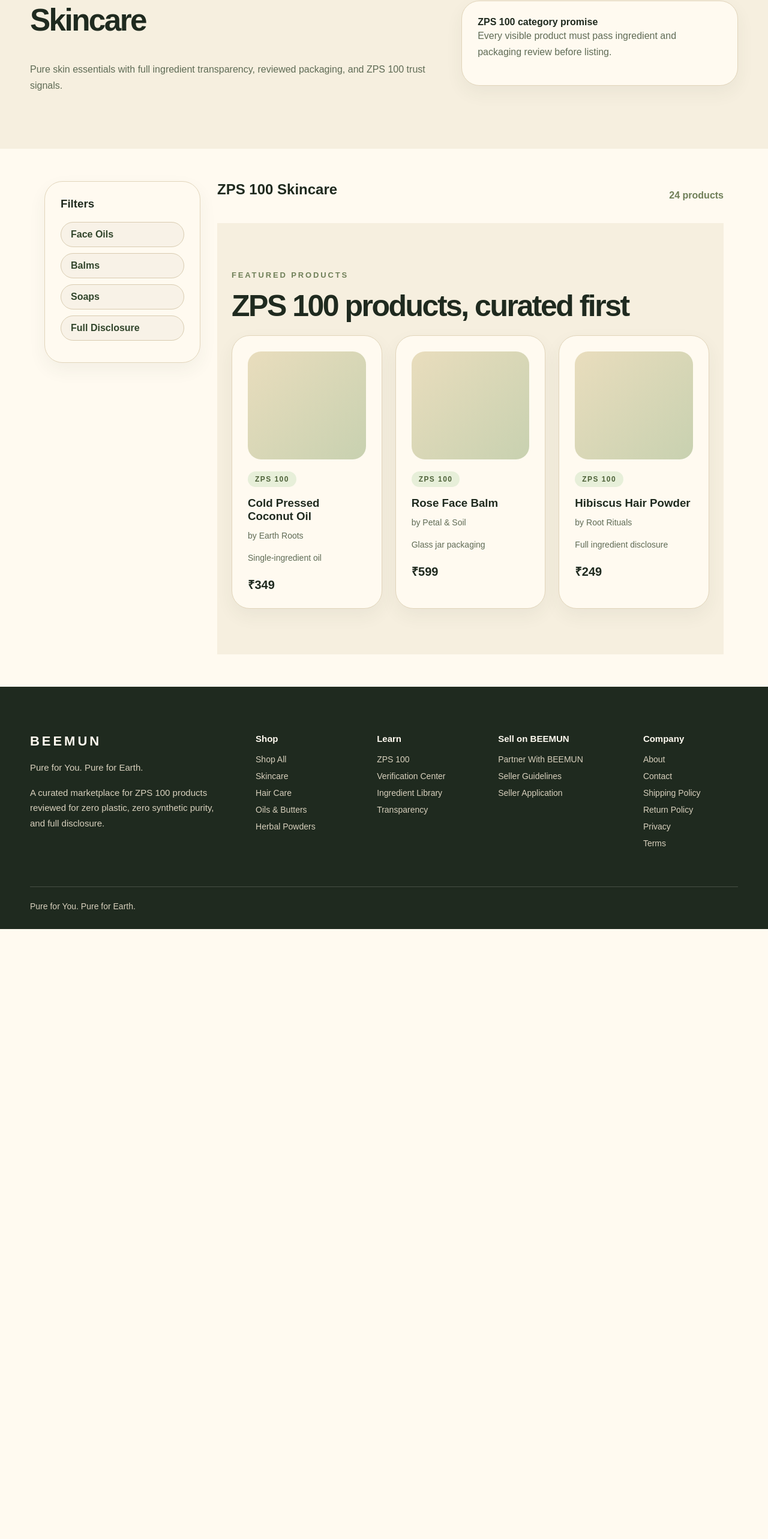
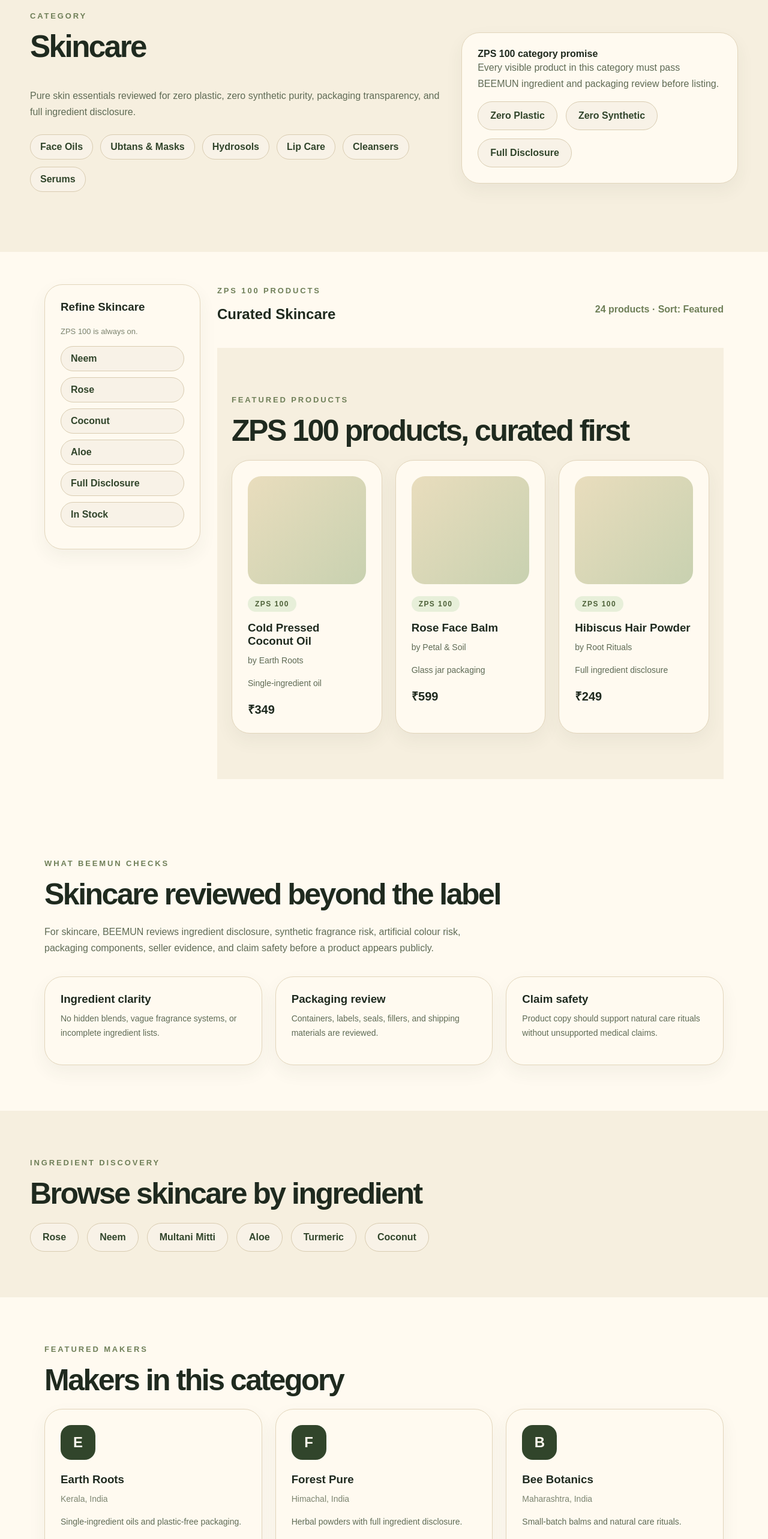
Before and after one commit to reveritnow/beemun-frontend, a Next.js app: page /category-demo in a window 1280 px wide. Shown: the part 179-2745 px from the top of the page at 60% size. Before the commit the page ends 1728 px from the top, so only its background shows below. Built offline with nearby package versions, Linux system fonts and the light colour scheme.

Commit message:
Expand category demo page

```diff
--- a/src/app/category-demo/page.tsx
+++ b/src/app/category-demo/page.tsx
@@ -1,37 +1,122 @@
 import SiteHeader from '@/components/SiteHeader'
 import SiteFooter from '@/components/SiteFooter'
 import FeaturedProducts from '@/components/FeaturedProducts'
+
+const subcategories = ['Face Oils', 'Ubtans & Masks', 'Hydrosols', 'Lip Care', 'Cleansers', 'Serums']
+const filters = ['Neem', 'Rose', 'Coconut', 'Aloe', 'Full Disclosure', 'In Stock']
+const ingredients = ['Rose', 'Neem', 'Multani Mitti', 'Aloe', 'Turmeric', 'Coconut']
+const makers = [
+  { name: 'Earth Roots', place: 'Kerala', note: 'Single-ingredient oils and plastic-free packaging.' },
+  { name: 'Forest Pure', place: 'Himachal', note: 'Herbal powders with full ingredient disclosure.' },
+  { name: 'Bee Botanics', place: 'Maharashtra', note: 'Small-batch balms and natural care rituals.' }
+]
 
 export default function CategoryDemoPage() {
   return (
     <main>
       <SiteHeader />
+
       <section className="listing-hero">
-        <div className="section-wrap listing-hero-grid">
+        <div className="section-wrap">
+          <div className="breadcrumb">Home → Categories → Skincare</div>
+          <div className="listing-hero-grid">
             <div>
               <p className="section-eyebrow">Category</p>
               <h1>Skincare</h1>
-            <p>Pure skin essentials with full ingredient transparency, reviewed packaging, and ZPS 100 trust signals.</p>
+              <p>Pure skin essentials reviewed for zero plastic, zero synthetic purity, packaging transparency, and full ingredient disclosure.</p>
+              <div className="filter-row">
+                {subcategories.map((item) => <button key={item}>{item}</button>)}
+              </div>
             </div>
             <div className="listing-trust-box">
               <strong>ZPS 100 category promise</strong>
-            <p>Every visible product must pass ingredient and packaging review before listing.</p>
+              <p>Every visible product in this category must pass BEEMUN ingredient and packaging review before listing.</p>
+              <div className="pill-grid">
+                <span className="ingredient-pill">Zero Plastic</span>
+                <span className="ingredient-pill">Zero Synthetic</span>
+                <span className="ingredient-pill">Full Disclosure</span>
+              </div>
+            </div>
           </div>
         </div>
       </section>
+
       <section className="catalog-layout section-wrap">
         <aside className="filter-panel">
-          <h3>Filters</h3>
-          <button>Face Oils</button>
-          <button>Balms</button>
-          <button>Soaps</button>
-          <button>Full Disclosure</button>
+          <h3>Refine Skincare</h3>
+          <p className="muted">ZPS 100 is always on.</p>
+          {filters.map((item) => <button key={item}>{item}</button>)}
         </aside>
         <div>
-          <div className="catalog-header"><h2>ZPS 100 Skincare</h2><span>24 products</span></div>
+          <div className="catalog-header">
+            <div>
+              <p className="section-eyebrow">ZPS 100 products</p>
+              <h2>Curated Skincare</h2>
+            </div>
+            <span>24 products · Sort: Featured</span>
+          </div>
           <FeaturedProducts />
         </div>
       </section>
+
+      <section className="section-wrap">
+        <p className="section-eyebrow">What BEEMUN checks</p>
+        <h2 className="section-title">Skincare reviewed beyond the label</h2>
+        <p className="section-copy">For skincare, BEEMUN reviews ingredient disclosure, synthetic fragrance risk, artificial colour risk, packaging components, seller evidence, and claim safety before a product appears publicly.</p>
+        <div className="three-grid">
+          <div className="info-card"><h3>Ingredient clarity</h3><p>No hidden blends, vague fragrance systems, or incomplete ingredient lists.</p></div>
+          <div className="info-card"><h3>Packaging review</h3><p>Containers, labels, seals, fillers, and shipping materials are reviewed.</p></div>
+          <div className="info-card"><h3>Claim safety</h3><p>Product copy should support natural care rituals without unsupported medical claims.</p></div>
+        </div>
+      </section>
+
+      <section className="featured-section">
+        <div className="section-wrap">
+          <p className="section-eyebrow">Ingredient discovery</p>
+          <h2 className="section-title">Browse skincare by ingredient</h2>
+          <div className="pill-grid">
+            {ingredients.map((item) => <a className="ingredient-pill" href="#" key={item}>{item}</a>)}
+          </div>
+        </div>
+      </section>
+
+      <section className="section-wrap">
+        <p className="section-eyebrow">Featured makers</p>
+        <h2 className="section-title">Makers in this category</h2>
+        <div className="three-grid">
+          {makers.map((maker) => (
+            <article className="maker-card" key={maker.name}>
+              <div className="maker-logo">{maker.name[0]}</div>
+              <h3>{maker.name}</h3>
+              <p className="muted">{maker.place}, India</p>
+              <p>{maker.note}</p>
+              <a href="/brand-demo">View maker</a>
+            </article>
+          ))}
+        </div>
+      </section>
+
+      <section className="featured-section">
+        <div className="section-wrap">
+          <p className="section-eyebrow">Continue exploring</p>
+          <h2 className="section-title">Related categories</h2>
+          <div className="three-grid">
+            <a className="category-card" href="#"><h3>Oils & Butters</h3><p>Single-ingredient oils and plant butters.</p></a>
+            <a className="category-card" href="#"><h3>Herbal Powders</h3><p>Botanical powders for skin and hair rituals.</p></a>
+            <a className="category-card" href="#"><h3>Body Care</h3><p>Soap bars, body oils, scrubs, and bath care.</p></a>
+          </div>
+        </div>
+      </section>
+
+      <section>
+        <div className="seller-cta">
+          <p className="section-eyebrow">For makers</p>
+          <h2>Make products that belong here?</h2>
+          <p>If your products are aligned with Zero Plastic, Zero Synthetic, and full transparency, apply to become a BEEMUN seller.</p>
+          <a className="btn-primary" href="/seller-demo">Partner With BEEMUN</a>
+        </div>
+      </section>
+
       <SiteFooter />
     </main>
   )
```
Lines whose indentation alone changed are shown as unchanged.
